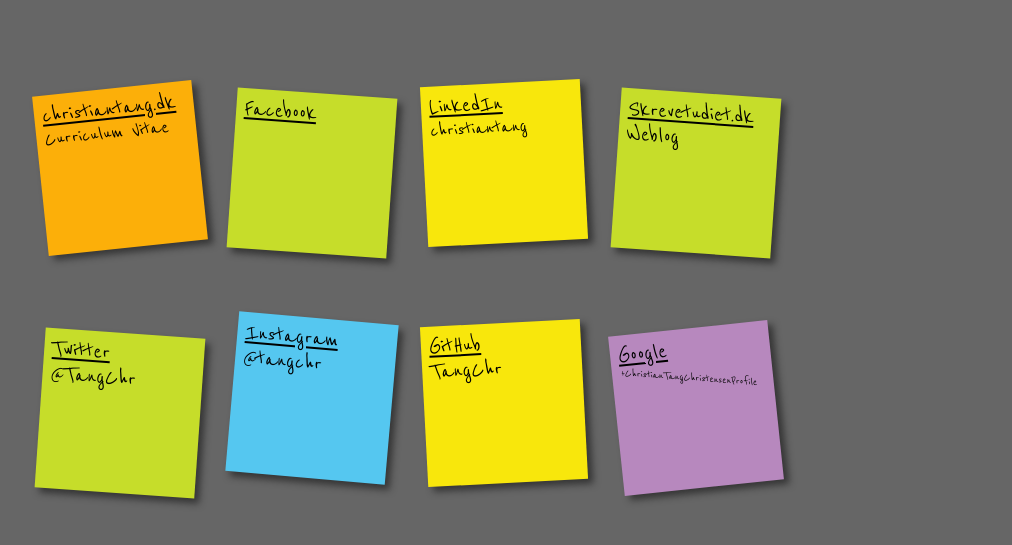
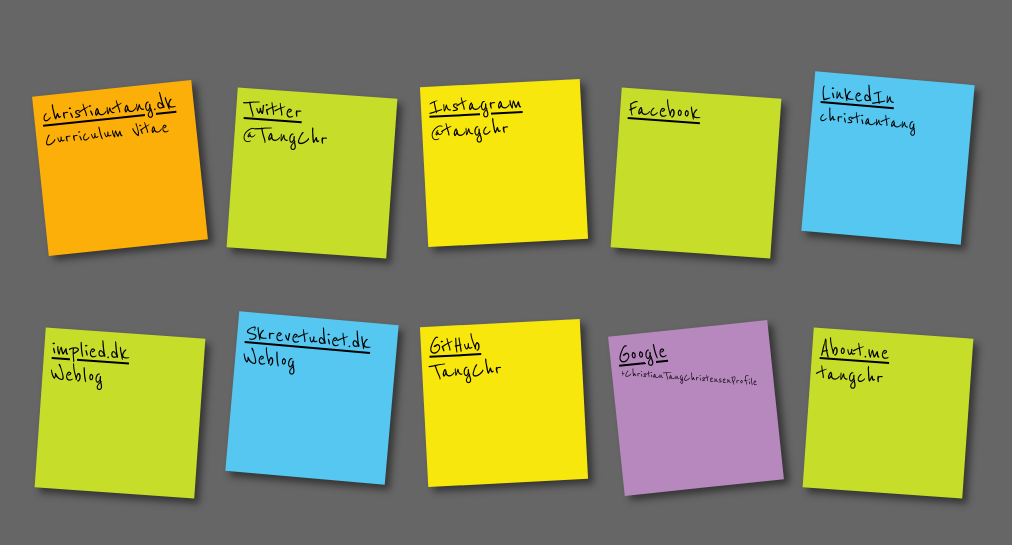
Before and after one commit to TangChr/Seaweed, a Jekyll site: the page built from index.html, in a window 1280 px wide. Shown: the top 545 px of the page, without its empty margins (48-1060 px from the left). Built offline with Jekyll 4.4.1, drawn with Linux system fonts in a browser that asks for light colours; Markdown is read by kramdown in place of the engine named in the settings.

Commit message:
Added implied.dk and about.me

```diff
--- a/index.html
+++ b/index.html
@@ -6,6 +6,18 @@ layout: default
 		<a href="http://christiantang.dk">
 			<h2>christiantang.dk</h2>
 			<p class="small">Curriculum Vitae</p>
+		</a>
+	</li>
+	<li>
+		<a href="https://twitter.com/TangChr">
+			<h2>Twitter</h2>
+			<p>@TangChr</p>
+		</a>
+	</li>
+	<li>
+		<a href="http://instagram.com/tangchr">
+			<h2>Instagram</h2>
+			<p>@tangchr</p>
 		</a>
 	</li>
 	<li>
@@ -19,27 +31,21 @@ layout: default
 			<p class="small">christiantang</p>
 		</a>
 	</li>
+</ul>
+<ul class="sticky-color-new">
+	<li style="display:none;"><a></a></li>
+	<li style="display:none;"><a></a></li>
+	<li style="display:none;"><a></a></li>
+	<li>
+		<a href="http://implied.dk">
+			<h2>implied.dk</h2>
+			<p>Weblog</p>
+		</a>
+	</li>
 	<li>
 		<a href="http://skrevetudiet.dk">
 			<h2>Skrevetudiet.dk</h2>
 			<p>Weblog</p>
-		</a>
-	</li>
-</ul>
-<ul class="sticky-color-new">
-	<li style="display:none;"><a></a></li><!-- dummy -->
-	<li style="display:none;"><a></a></li><!-- dummy -->
-	<li style="display:none;"><a></a></li><!-- dummy -->
-	<li>
-		<a href="https://twitter.com/TangChr">
-			<h2>Twitter</h2>
-			<p>@TangChr</p>
-		</a>
-	</li>
-	<li>
-		<a href="http://instagram.com/tangchr">
-			<h2>Instagram</h2>
-			<p>@tangchr</p>
 		</a>
 	</li>
 	<li>
@@ -54,4 +60,10 @@ layout: default
 			<p class="small-askew">+ChristianTangChristensenProfile</p>
 		</a>
 	</li>
+	<li>
+		<a href="https://about.me/tangchr">
+			<h2>About.me</h2>
+			<p>tangchr</p>
+		</a>
+	</li>
 </ul>
```
